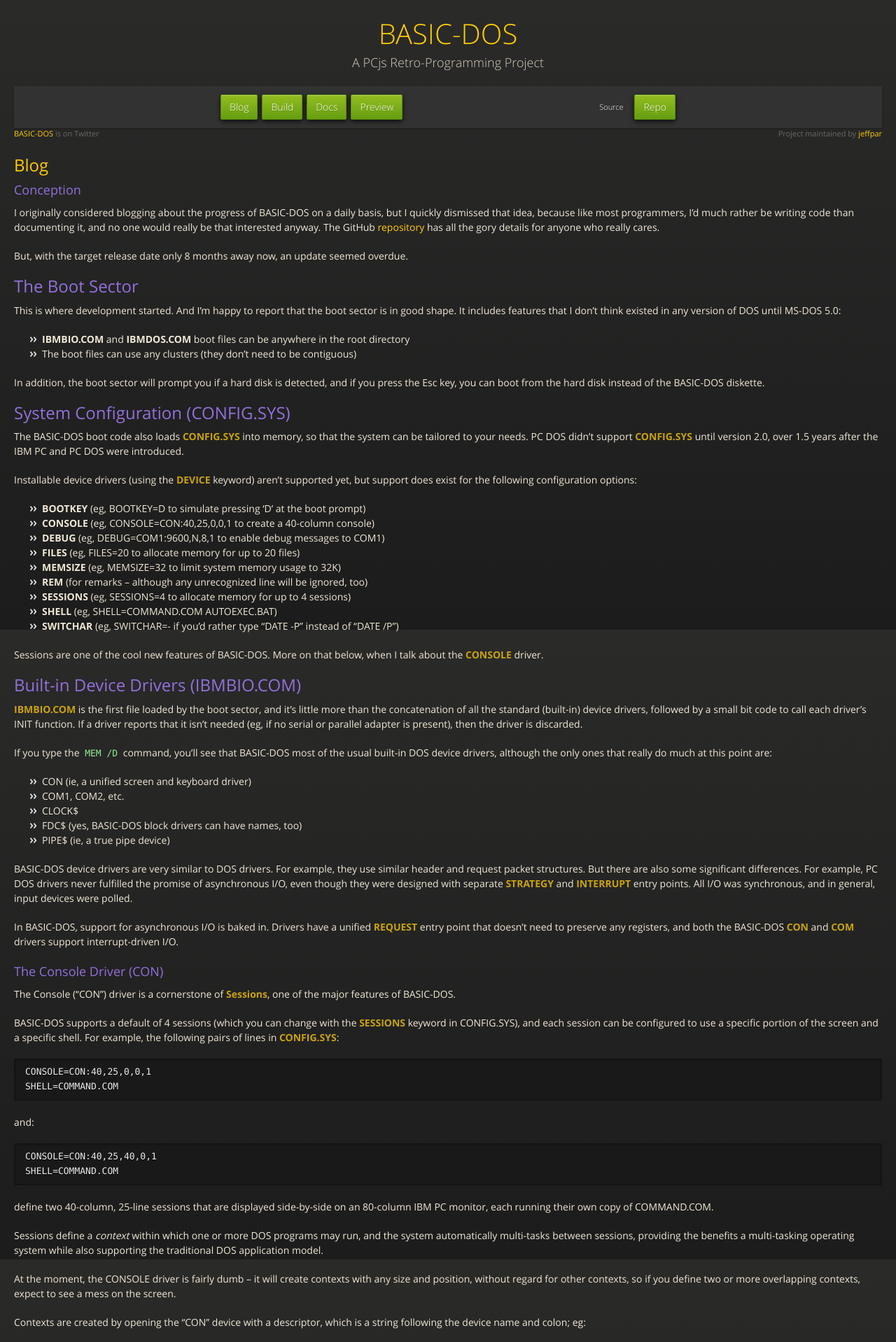
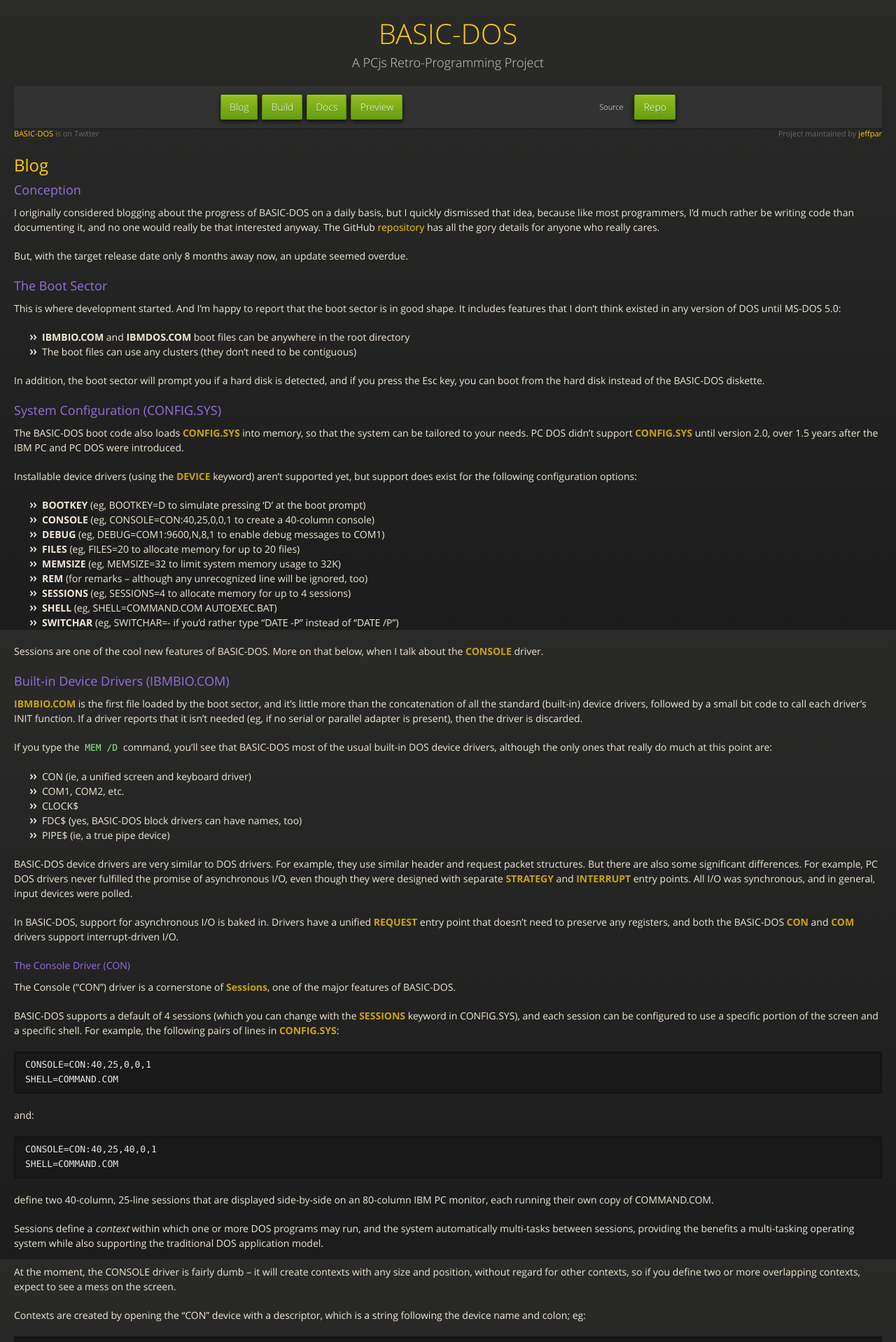
Before and after one commit to jeffpar/basicdos, a Jekyll site: the page built from blog/_posts/2020-12-12-conception.md, in a window 1280 px wide. Shown: the top 1918 px of the page at 70% size. Built offline with Jekyll 4.4.1, drawn with Linux system fonts in a browser that asks for light colours.

Commit message:
Heading fixes

```diff
--- a/_sass/jekyll-theme-midnight.scss
+++ b/_sass/jekyll-theme-midnight.scss
@@ -37,7 +37,7 @@
   font-size: 24px;
 }
 
-h4, h5, h6 {
+h5, h6 {
   color:#e8e8e8;
 }
 
--- a/blog/_posts/2020-12-12-conception.md
+++ b/blog/_posts/2020-12-12-conception.md
@@ -14,7 +14,7 @@
 But, with the target release date only 8 months away now, an update seemed
 overdue.
 
-## The Boot Sector
+### The Boot Sector
 
 This is where development started.  And I'm happy to report that the boot
 sector is in good shape.  It includes features that I don't think existed in
@@ -27,7 +27,7 @@
 if you press the Esc key, you can boot from the hard disk instead of the
 BASIC-DOS diskette.
 
-## System Configuration (CONFIG.SYS)
+### System Configuration (CONFIG.SYS)
 
 The BASIC-DOS boot code also loads **CONFIG.SYS** into memory, so that
 the system can be tailored to your needs.  PC DOS didn't support **CONFIG.SYS**
@@ -49,7 +49,7 @@
 Sessions are one of the cool new features of BASIC-DOS.  More on that below,
 when I talk about the **CONSOLE** driver.
 
-## Built-in Device Drivers (IBMBIO.COM)
+### Built-in Device Drivers (IBMBIO.COM)
 
 **IBMBIO.COM** is the first file loaded by the boot sector, and it's little
 more than the concatenation of all the standard (built-in) device drivers,
@@ -79,7 +79,7 @@
 and both the BASIC-DOS **CON** and **COM** drivers support interrupt-driven
 I/O.
 
-### The Console Driver (CON)
+#### The Console Driver (CON)
 
 The Console ("CON") driver is a cornerstone of **Sessions**, one of the
 major features of BASIC-DOS.
@@ -142,7 +142,7 @@
 monitor.  In this case, the presence of a blinking cursor is your sole visual
 cue as to which context has focus.
 
-### The Serial Driver (eg, COM1)
+#### The Serial Driver (eg, COM1)
 
 For each serial device present in the machine, an instance of the **COM**
 driver will be installed.  You can open a COM device with just the bare name
@@ -151,7 +151,7 @@
 buffered asynchronous I/O (eg, a 64-byte input buffer and a 128-byte output
 buffer).
 
-### The Floppy Drive Controller Driver (FDC$)
+#### The Floppy Drive Controller Driver (FDC$)
 
 This is a block device driver specifically designed for the IBM PC's floppy
 drive controller.  However, unlike the CONSOLE and COM drivers, it does *not*
@@ -193,7 +193,7 @@
 immediately back to the caller.  That'll change at some point -- probably after
 I add support to the CONSOLE driver for "popup" and background display contexts.
 
-### BIOS Parameter Blocks (BPBs)
+#### BIOS Parameter Blocks (BPBs)
 
 While the BIOS Parameter Block (BPB) is a diskette structure that wasn't
 introduced until PC DOS 2.00, it seemed like an important feature to include
@@ -214,7 +214,7 @@
 the FDC driver supports MEDIA CHECK and BUILD BPB operations similar to those
 that PC DOS eventually supported.
 
-## The DOS Operating System (IBMDOS.COM)
+### The DOS Operating System (IBMDOS.COM)
 
 **IBMDOS.COM** is the second file loaded by the boot code.  It installs handlers
 for all the usual INT 2xh software interrupts, the INT 30h vector for the old
@@ -263,7 +263,7 @@
 Miscellaneous operations include date/time manipulation functions, editing
 functions, object enumeration functions, etc.
 
-## The Command Interpreter (COMMAND.COM)
+### The Command Interpreter (COMMAND.COM)
 
 **COMMAND.COM** is intended to be a unified DOS/BASIC command interpreter
 that eliminates the need for a special "batch language," "environment variables,"
@@ -298,4 +298,4 @@
 
 Try the `HELP` command for a list of commands implemented so far.
 
-## To Be Continued...
+### To Be Continued...
```
